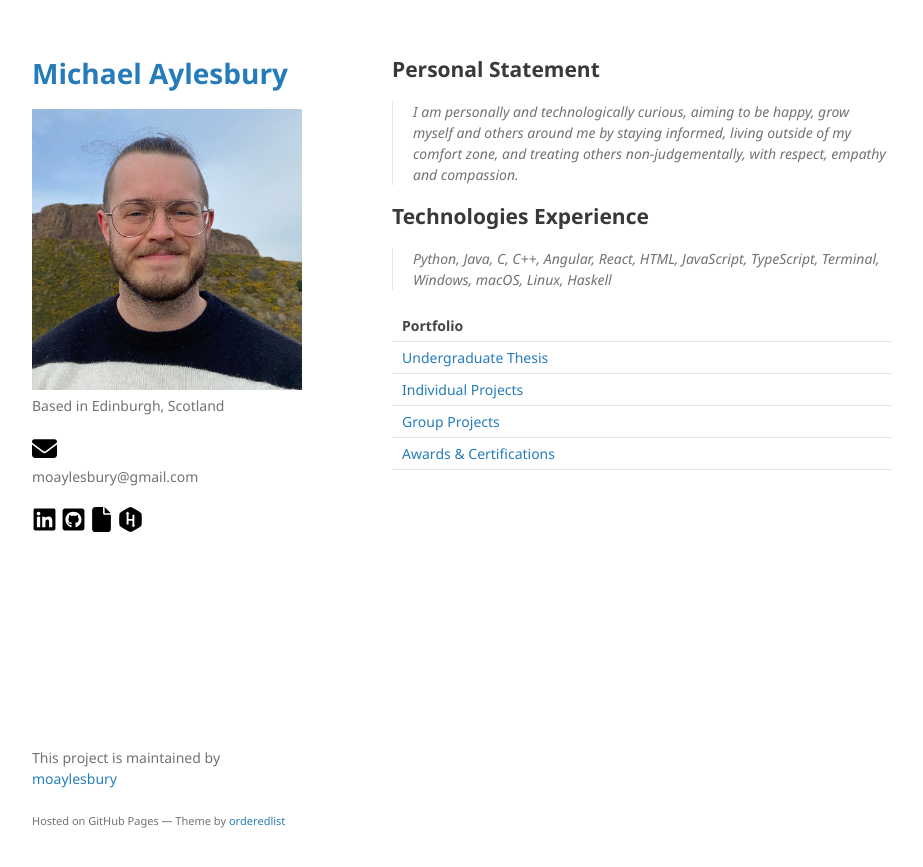
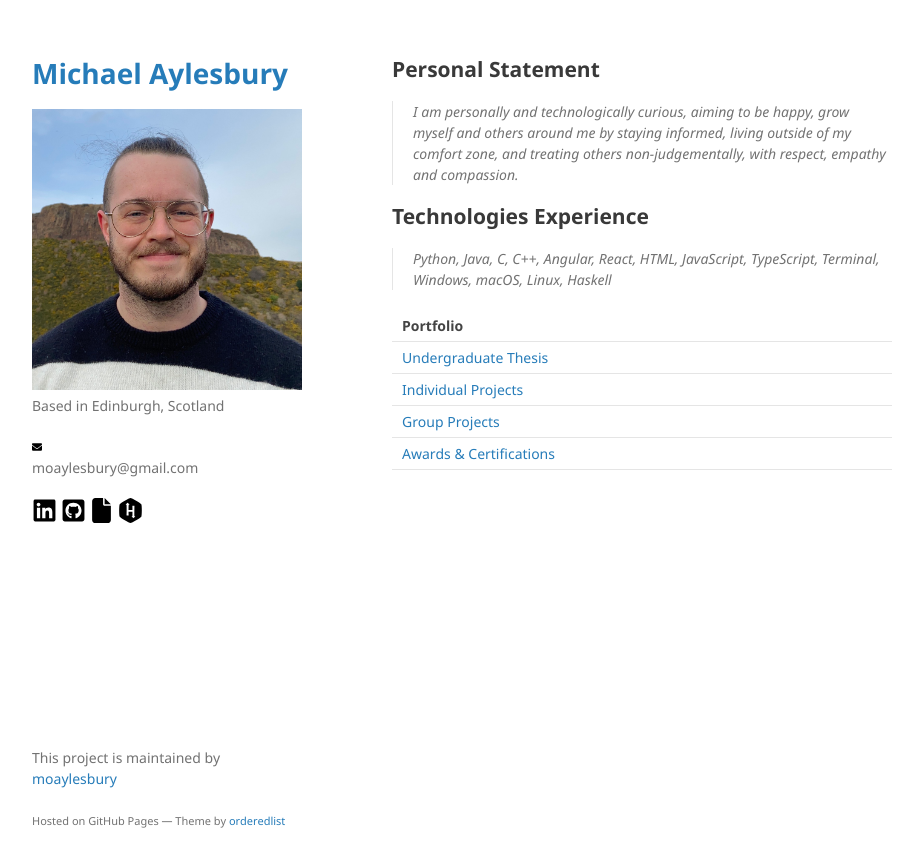
Before and after one commit to moaylesbury/michaelaylesbury.github.io, a Jekyll site: the page built from index.md, in a window 1280 px wide. Shown: the top 867 px of the page, without its empty margins (178-1101 px from the left). Built offline with Jekyll 4.4.1, drawn with Linux system fonts in a browser that asks for light colours.

Commit message:
Update default.html

```diff
--- a/_layouts/default.html
+++ b/_layouts/default.html
@@ -22,7 +22,7 @@
         {% endif %}
 
         <p>{{ site.description | default: site.github.project_tagline }}</p>
-        <img src="./envelope-solid.svg" height="25px" width="25px"><p>moaylesbury@gmail.com</p>
+        <div display="inline-block"><img src="./envelope-solid.svg" height="10px" width="10px"><p>moaylesbury@gmail.com</p></div>
 
 <!--         {% if site.github.is_project_page %}
         <p class="view"><a href="{{ site.github.repository_url }}">View the Project on GitHub <small>{{ site.github.repository_nwo }}</small></a></p>
```
